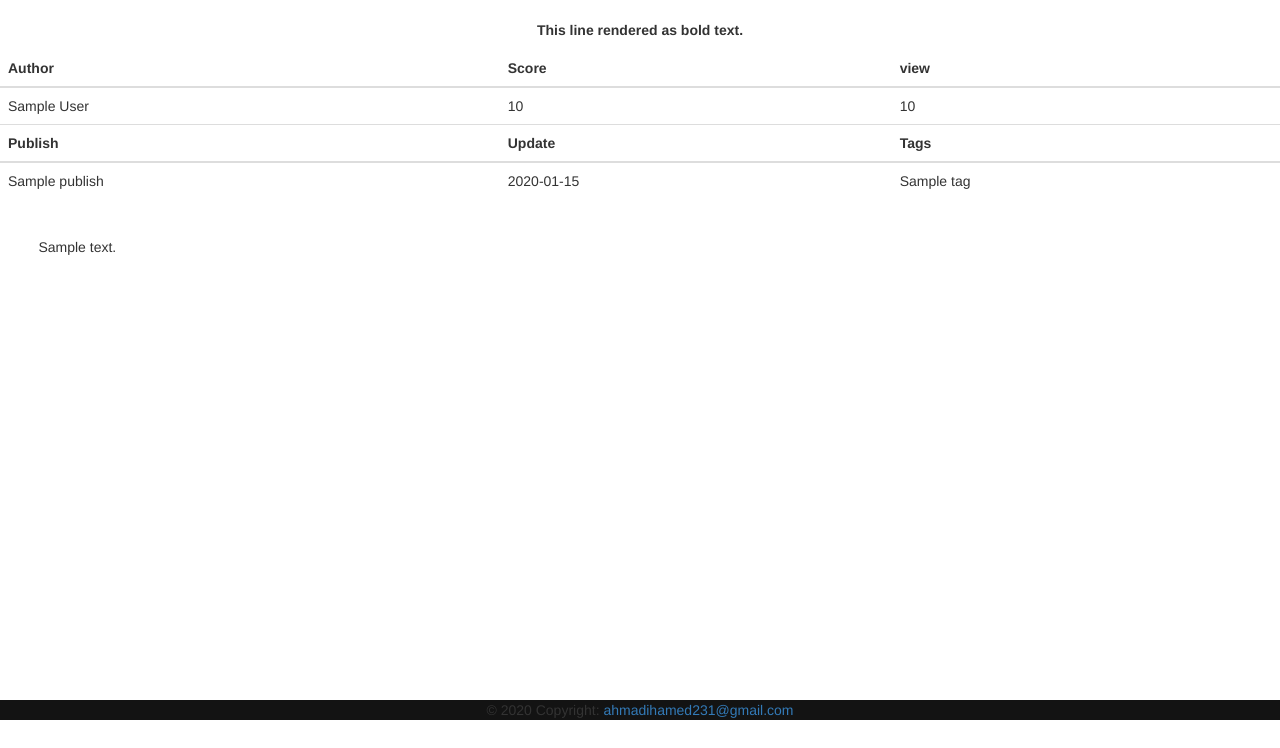
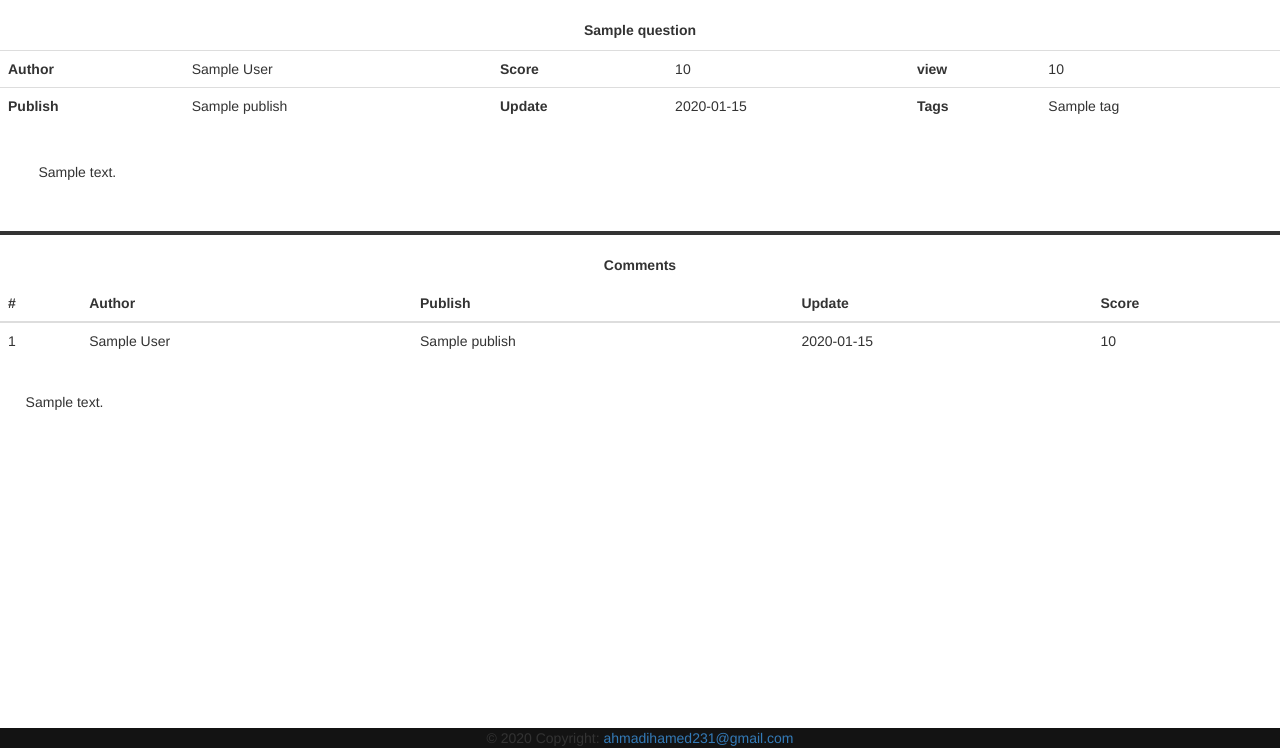
Before and after one commit to MrHamedi/AskTheBests, a Django app: template src/question/templates/question/questionDetail.html in a window 1280 px wide. Shown: the part 52-800 px from the top of the page. Run offline with Django 3.2, Linux system fonts and the light colour scheme; the template is opened without the code that fills it: most values are stand-ins (such as "Sample title", 1, 10 or a date in 2020); some libraries are stand-ins or nearby versions.

Commit message:
question detail page added

```diff
--- a/src/AB/static/base.css
+++ b/src/AB/static/base.css
@@ -1,5 +1,11 @@
-#body{
-  height:85vh;
+#base-footer{
+  position: fixed;
+    bottom: 0;
+    width: 100%;
+}
+
+#question-review-seprator{
+  border:2px double;
 }
 
 #homepage-question-body{
@@ -19,3 +25,9 @@
   margin:2%;
 
 }
+
+#question_detail_review_body{
+  padding:1%;
+  margin:1%;
+
+}
--- a/src/AB/templates/base.html
+++ b/src/AB/templates/base.html
@@ -40,7 +40,7 @@
           {% block content %}
           {% endblock content %}
           </section>
-          <footer class="bg-light text-center text-lg-start">
+          <footer class="bg-light text-center text-lg-start" id="base-footer">
             <!-- Copyright -->
             <div class="text-center p-3" style="background-color: rgba(0, 0, 0, 0.924);">
               © 2020 Copyright:
--- a/src/question/templates/question/questionDetail.html
+++ b/src/question/templates/question/questionDetail.html
@@ -1,8 +1,26 @@
 {% extends "base.html" %}
 {% block content %}
-<p class="text-center"><strong>This line rendered as bold text.</strong></p>
+<p class="text-center"><strong>{{question.title}}</strong></p>
 <table class="table">
-    <thead class="thead-dark">
+  <tbody>
+    <tr>
+      <th scope="col">Author</th>
+      <td>{{question.author}}</td>
+      <th scope="col">Score</th>
+      <td>{{question.score}}</td>
+      <th scope="col">view</th>
+      <td>{{question.views}}</td>
+    </tr>
+    <tr>
+      <th scope="col">Publish</th>
+      <td>{{question.publish}}</td>
+      <th scope="col">Update</th>
+      <td>{{question.update}}</td>
+      <th scope="col">Tags</th>
+      <td>{{question.tags.all|join:","}}</td>
+    </tr>
+  <!--
+  <thead class="thead-dark">
       <tr>
         <th scope="col">Author</th>
         <th scope="col">Score</th>
@@ -28,8 +46,40 @@
         <td>{{question.tags.all|join:","}}</td>
       </tr>
     </tbody>
+  -->
   </table>
     <section id="question-detail-body">
       <p>{{question.body}}</p>
     </section>
+  <hr id="question-review-seprator">
+    <p class="text-center"><strong>Comments</strong></p>
+    {% for review in question.reviews.all  %}
+  <table class="table">
+    <thead class="thead-light">
+      <tr class="table-active">
+        <th scope="col">#</th>
+        <th scope="col">Author</th>
+        <th scope="col">Publish</th>
+        <th scope="col">Update</th>
+        <th scope="col">Score</th>
+      </tr>
+    </thead>
+    <tbody>
+      <tr>
+        <td scope="row">{{forloop.counter}}</td>
+        <td scope="row">{{review.author}}</td>
+        <td scope="row">{{review.publish}}</td>
+        <td scope="row">{{review.update}}</td>
+        <td scope="row">{{review.score}}</td>
+      </tr>
+    </tbody>
+    </table>
+    <p id="question_detail_review_body">{{review.content}}</p>
+  {% endfor %}
+
 {% endblock content %}
+
+<th>Author</th><td>{{review.author}}</td>
+<th>Score</th><td>{{question.score}}</td>
+<th>Publish</th><td>{{review.publish}}</td>
+<th>Update</th><td>{{question.update|date:"Y/m/d-H:i:s A"}}</td>
```
Also changed, not shown: src/question/admin.py (+24 -1 lines), src/question/models.py (+18 -1 lines).
